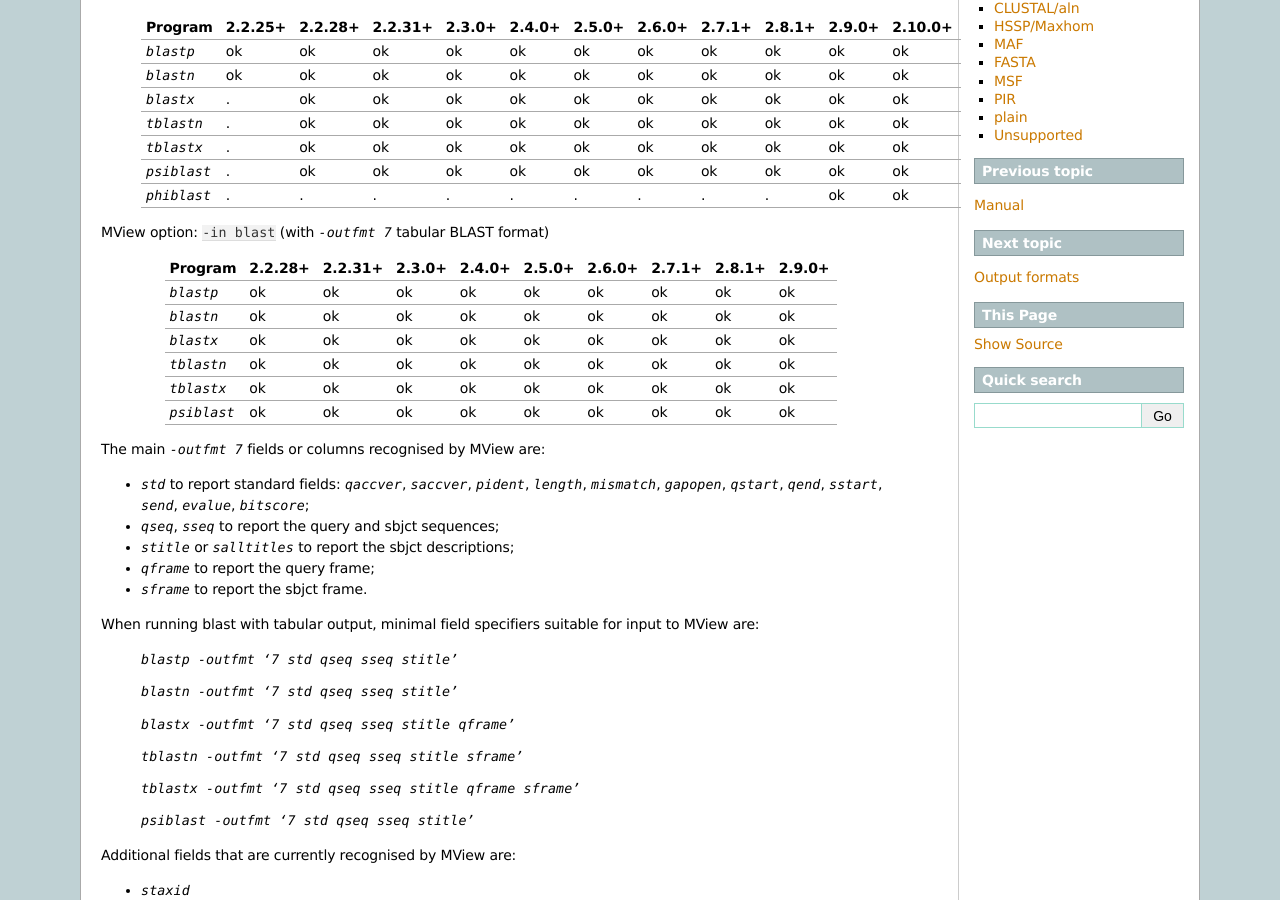
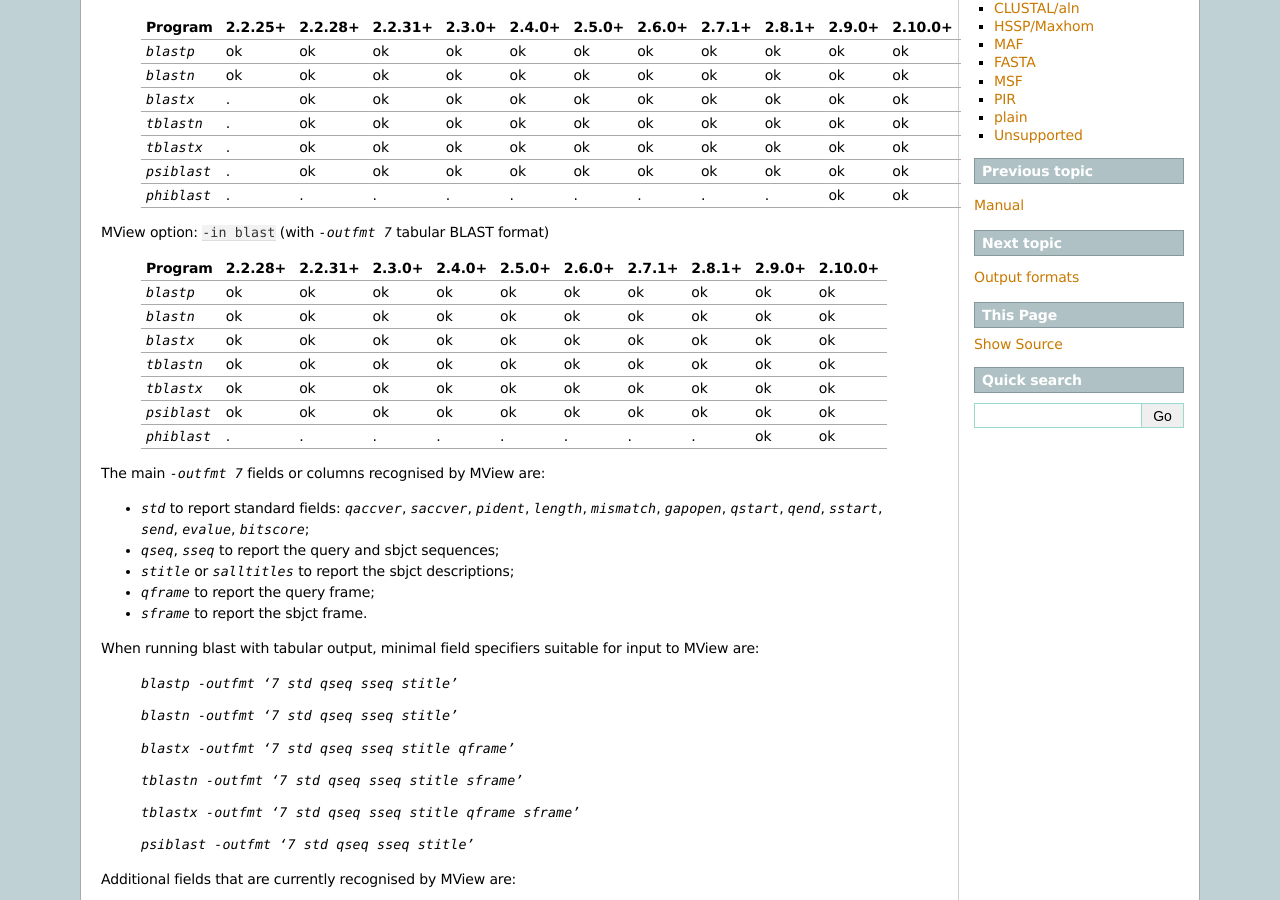
Before and after one commit to desmid/mview, a Sphinx documentation site: the page built from doc/Sphinx/source/manual/formats_in.rst, in a window 1280 px wide and 900 px high, scrolled down 359 px. Built offline with Sphinx 7.4.7, drawn with Linux system fonts in a browser that asks for light colours.

Commit message:
add phiblast -outfmt 7 processing

```diff
--- a/doc/Sphinx/source/manual/formats_in.rst
+++ b/doc/Sphinx/source/manual/formats_in.rst
@@ -27,9 +27,9 @@ produced with `-outfmt 7`. MView support and testing is as follows.
 
 MView option: ``-in blast`` (with the default BLAST format)
 
- ========== ======= ======= ======= ====== ====== ====== ====== ====== ====== ====== ======
+ ========== ======= ======= ======= ====== ====== ====== ====== ====== ====== ====== =======
  Program    2.2.25+ 2.2.28+ 2.2.31+ 2.3.0+ 2.4.0+ 2.5.0+ 2.6.0+ 2.7.1+ 2.8.1+ 2.9.0+ 2.10.0+
- ========== ======= ======= ======= ====== ====== ====== ====== ====== ====== ====== ======
+ ========== ======= ======= ======= ====== ====== ====== ====== ====== ====== ====== =======
  `blastp`   ok      ok      ok      ok     ok     ok     ok     ok     ok     ok     ok
  `blastn`   ok      ok      ok      ok     ok     ok     ok     ok     ok     ok     ok
  `blastx`   .       ok      ok      ok     ok     ok     ok     ok     ok     ok     ok
@@ -37,20 +37,21 @@ MView option: ``-in blast`` (with the default BLAST format)
  `tblastx`  .       ok      ok      ok     ok     ok     ok     ok     ok     ok     ok
  `psiblast` .       ok      ok      ok     ok     ok     ok     ok     ok     ok     ok
  `phiblast` .       .       .       .      .      .      .      .      .      ok     ok
- ========== ======= ======= ======= ====== ====== ====== ====== ====== ====== ====== ======
+ ========== ======= ======= ======= ====== ====== ====== ====== ====== ====== ====== =======
 
 MView option: ``-in blast`` (with `-outfmt 7` tabular BLAST format)
 
- ========== ======= ======= ====== ====== ====== ====== ====== ====== ======
- Program    2.2.28+ 2.2.31+ 2.3.0+ 2.4.0+ 2.5.0+ 2.6.0+ 2.7.1+ 2.8.1+ 2.9.0+
- ========== ======= ======= ====== ====== ====== ====== ====== ====== ======
- `blastp`   ok      ok      ok     ok     ok     ok     ok     ok     ok
- `blastn`   ok      ok      ok     ok     ok     ok     ok     ok     ok
- `blastx`   ok      ok      ok     ok     ok     ok     ok     ok     ok
- `tblastn`  ok      ok      ok     ok     ok     ok     ok     ok     ok
- `tblastx`  ok      ok      ok     ok     ok     ok     ok     ok     ok
- `psiblast` ok      ok      ok     ok     ok     ok     ok     ok     ok
- ========== ======= ======= ====== ====== ====== ====== ====== ====== ======
+ ========== ======= ======= ====== ====== ====== ====== ====== ====== ====== =======
+ Program    2.2.28+ 2.2.31+ 2.3.0+ 2.4.0+ 2.5.0+ 2.6.0+ 2.7.1+ 2.8.1+ 2.9.0+ 2.10.0+
+ ========== ======= ======= ====== ====== ====== ====== ====== ====== ====== =======
+ `blastp`   ok      ok      ok     ok     ok     ok     ok     ok     ok     ok
+ `blastn`   ok      ok      ok     ok     ok     ok     ok     ok     ok     ok
+ `blastx`   ok      ok      ok     ok     ok     ok     ok     ok     ok     ok
+ `tblastn`  ok      ok      ok     ok     ok     ok     ok     ok     ok     ok
+ `tblastx`  ok      ok      ok     ok     ok     ok     ok     ok     ok     ok
+ `psiblast` ok      ok      ok     ok     ok     ok     ok     ok     ok     ok
+ `phiblast` .       .       .      .      .      .      .      .      ok     ok
+ ========== ======= ======= ====== ====== ====== ====== ====== ====== ====== =======
 
 The main `-outfmt 7` fields or columns recognised by MView are:
 
```
Also changed, not shown: 3 other files.
